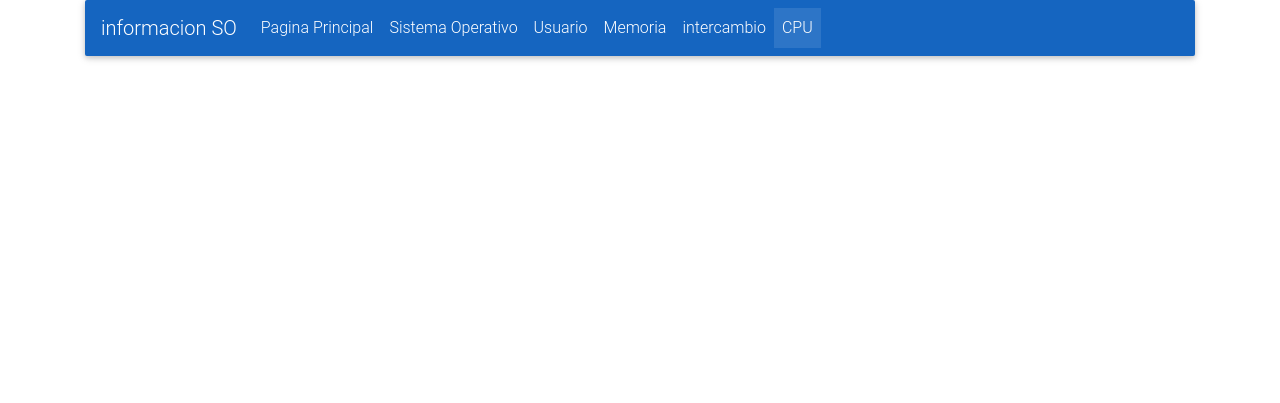
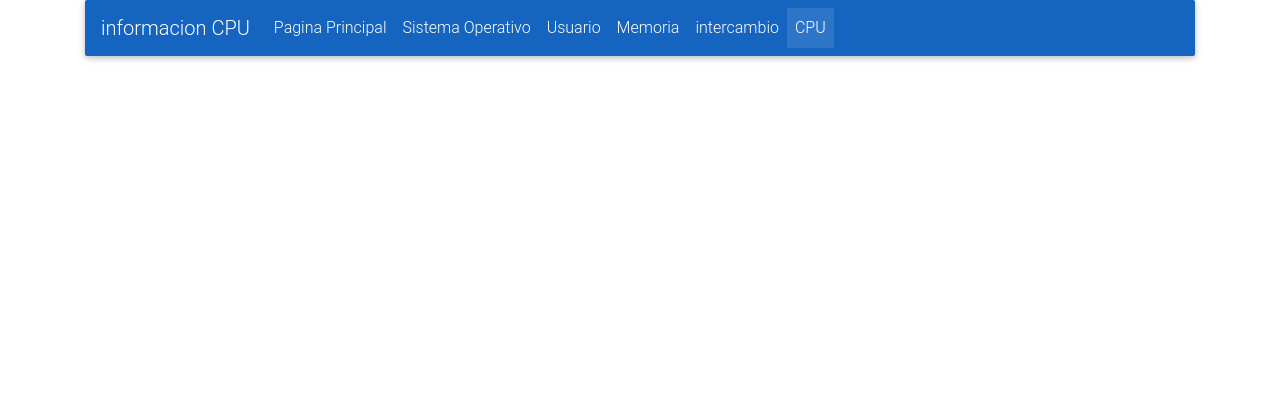
Before and after one commit to jabg97/projectredex, a Flask app: template templates/cpu.html in a window 1280 px wide. Shown: the top 403 px of the page. Run offline with Flask 2, Linux system fonts and the light colour scheme; the template is opened without the code that fills it, so the values that code supplies are empty; some libraries are stand-ins or nearby versions; some web fonts are replaced.

Commit message:
first commit

```diff
--- a/app.py
+++ b/app.py
@@ -54,20 +54,20 @@ class Cpu(db.Model):
     id_Cpu = db.Column(db.Integer, primary_key=True)
     us = db.Column(db.String(100), unique=True)
     sy = db.Column(db.String(100), unique=True)
-    idC = db.Column(db.String(100), unique=True)
+    idnum = db.Column(db.String(100), unique=True)
     wa = db.Column(db.String(100), unique=True)
     st = db.Column(db.String(100), unique=True)
 
-    def __init__(self, us, sy, idC, wa, st):
+    def __init__(self, us, sy, idnum, wa, st):
         self.us = us
         self.sy = sy
-        self.idC = idC
+        self.idnum = idnum
         self.wa = wa
         self.st = st
 
     def __repr__(self):
-        return "<Cpu(id_Cpu='%d', us='%s', sy='%s', idC='%s', wa='%s', st='%s')>" % (
-        self.id_Cpu, self.us, self.sy, self.idC, self.wa, self.st)
+        return "<Cpu(id_Cpu='%d', us='%s', sy='%s', idnum='%s', wa='%s', st='%s')>" % (
+        self.id_Cpu, self.us, self.sy, self.idnum, self.wa, self.st)
 
 class Memory(db.Model):
     id_Memory = db.Column(db.Integer, primary_key=True)
@@ -238,12 +238,12 @@ def cpuShow():
     cpu = Cpu.query.filter(Cpu.id_Cpu == 1).one()
     return render_template('cpu.html',cpu = cpu)
 
-@app.route('/cpu/update/<string:us>/<string:sy>/<string:idC>/<string:wa>/<string:st>')
+@app.route('/cpu/update/<string:us>/<string:sy>/<string:idnum>/<string:wa>/<string:st>')
 def cpuUpdate(us,sy,idC,wa,st):
 	cpu = Cpu.query.filter(Cpu.id_Cpu == 1).one()
 	cpu.us = us
 	cpu.sy = sy
-	cpu.idC = idC
+	cpu.idnum = idnum
 	cpu.wa = wa
 	cpu.st = st
 	db.session.commit()
@@ -257,7 +257,7 @@ def cpuJSONUpdate():
             cpu = Cpu.query.filter(Cpu.id_Cpu == 1).one()
             cpu.us = cpudata.get("us")
             cpu.sy = cpudata.get("sy")
-            cpu.idC = cpudata.get("id")
+            cpu.idnum = cpudata.get("id")
             cpu.wa = cpudata.get("wa")
             cpu.st = cpudata.get("st")
             db.session.commit()
--- a/templates/cpu.html
+++ b/templates/cpu.html
@@ -6,7 +6,7 @@
 
 
 <nav class="navbar navbar-expand-lg navbar-dark blue darken-3 ">
-    <a class="navbar-brand" href="#">informacion SO</a>
+    <a class="navbar-brand" href="#">informacion CPU</a>
     <button class="navbar-toggler" type="button" data-toggle="collapse" data-target="#navbarNav" aria-controls="navbarNav" aria-expanded="false"
         aria-label="Toggle navigation">
     <span class="navbar-toggler-icon"></span>
--- a/templates/mem.html
+++ b/templates/mem.html
@@ -6,7 +6,7 @@
 
 
 <nav class="navbar navbar-expand-lg navbar-dark pink darken-4 ">
-    <a class="navbar-brand" href="#">informacion SO</a>
+    <a class="navbar-brand" href="#">informacion Memoria</a>
     <button class="navbar-toggler" type="button" data-toggle="collapse" data-target="#navbarNav" aria-controls="navbarNav" aria-expanded="false"
         aria-label="Toggle navigation">
     <span class="navbar-toggler-icon"></span>
--- a/templates/swap.html
+++ b/templates/swap.html
@@ -4,7 +4,7 @@
 
 {% block content %}
 <nav class="navbar navbar-expand-lg navbar-dark teal darken-2 ">
-    <a class="navbar-brand" href="#">informacion SO</a>
+    <a class="navbar-brand" href="#">informacion SWAP</a>
     <button class="navbar-toggler" type="button" data-toggle="collapse" data-target="#navbarNav" aria-controls="navbarNav" aria-expanded="false"
         aria-label="Toggle navigation">
     <span class="navbar-toggler-icon"></span>
--- a/templates/user.html
+++ b/templates/user.html
@@ -6,7 +6,7 @@
 
 
 <nav class="navbar navbar-expand-lg navbar-dark red lighten-3 ">
-    <a class="navbar-brand" href="#">informacion USUARIO</a>
+    <a class="navbar-brand" href="#">informacion Usuario</a>
     <button class="navbar-toggler" type="button" data-toggle="collapse" data-target="#navbarNav" aria-controls="navbarNav" aria-expanded="false"
         aria-label="Toggle navigation">
     <span class="navbar-toggler-icon"></span>
```
